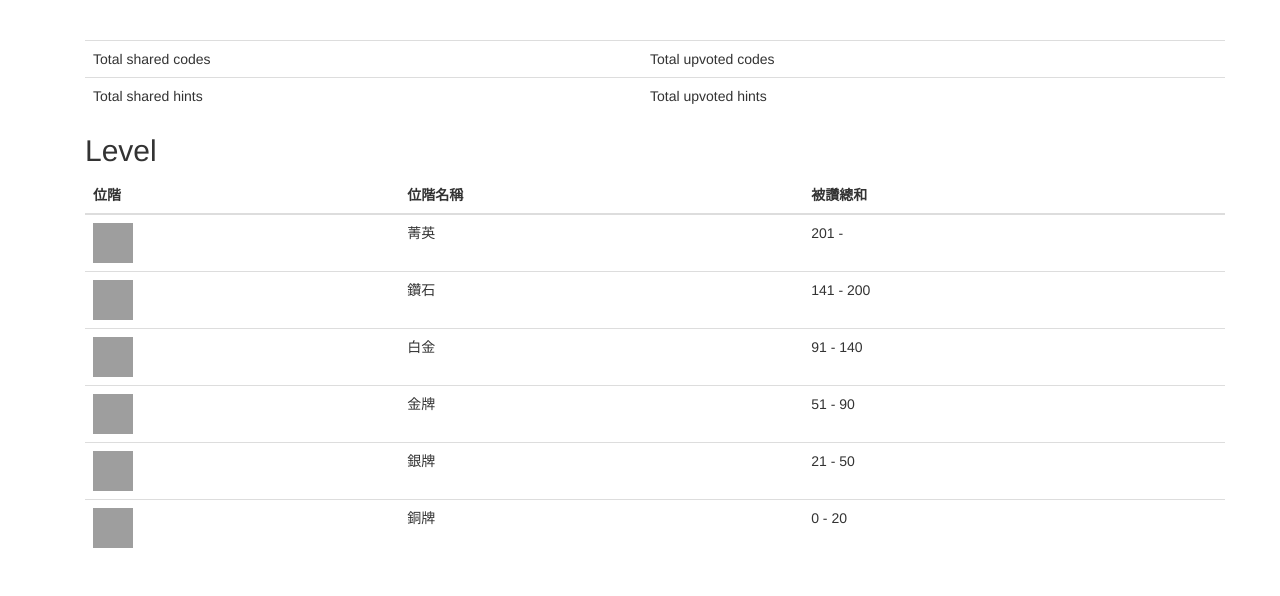
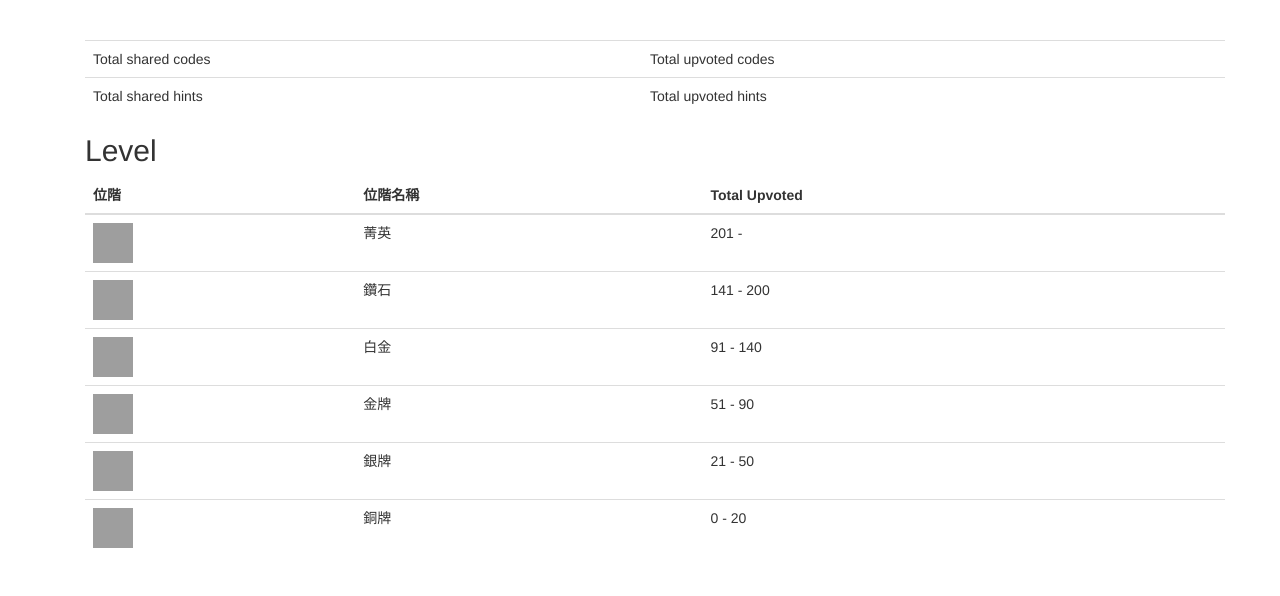
Before and after one commit to afg-archive/happycoding, a Python web app: template accounts/jinja2/profile.html in a window 1280 px wide. Shown: the part 52-648 px from the top of the page. Run offline with Jinja, Linux system fonts and the light colour scheme; the template is opened without the code that fills it, so the values that code supplies are empty; some libraries are stand-ins or nearby versions; grey boxes are pictures that could not be loaded.

Commit message:
Update profile.html

```diff
--- a/accounts/jinja2/profile.html
+++ b/accounts/jinja2/profile.html
@@ -48,7 +48,7 @@
 				<tr>
 					<th>位階</th>
 					<th>位階名稱</th>
-					<th>被讚總和</th>
+					<th>Total Upvoted</th>
 				</tr>
 			</thead>
 			<tbody>
```
